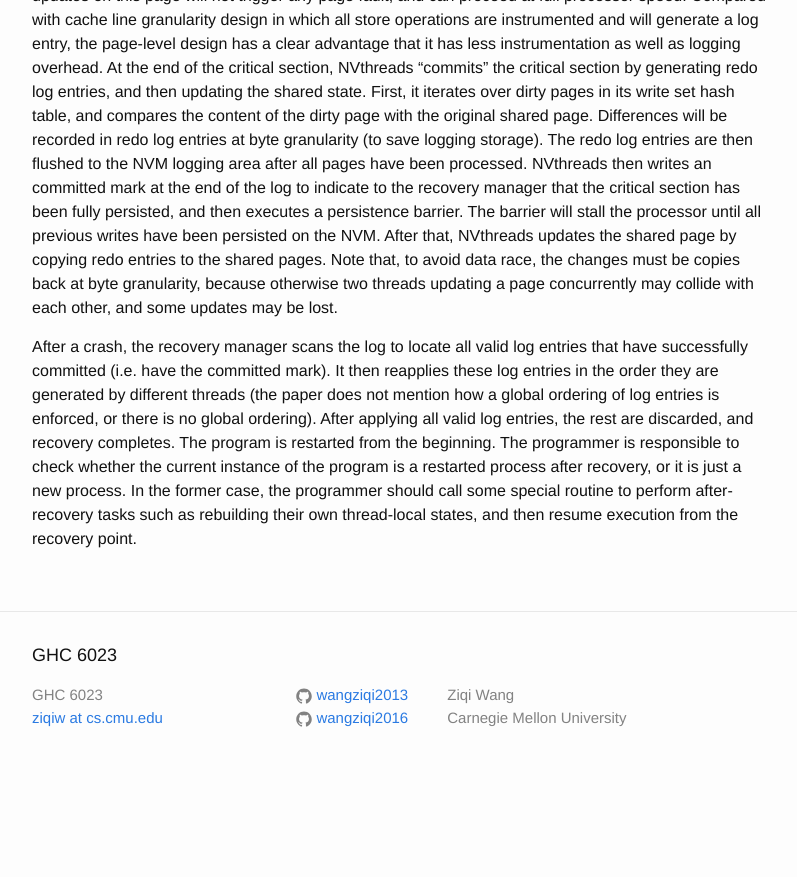
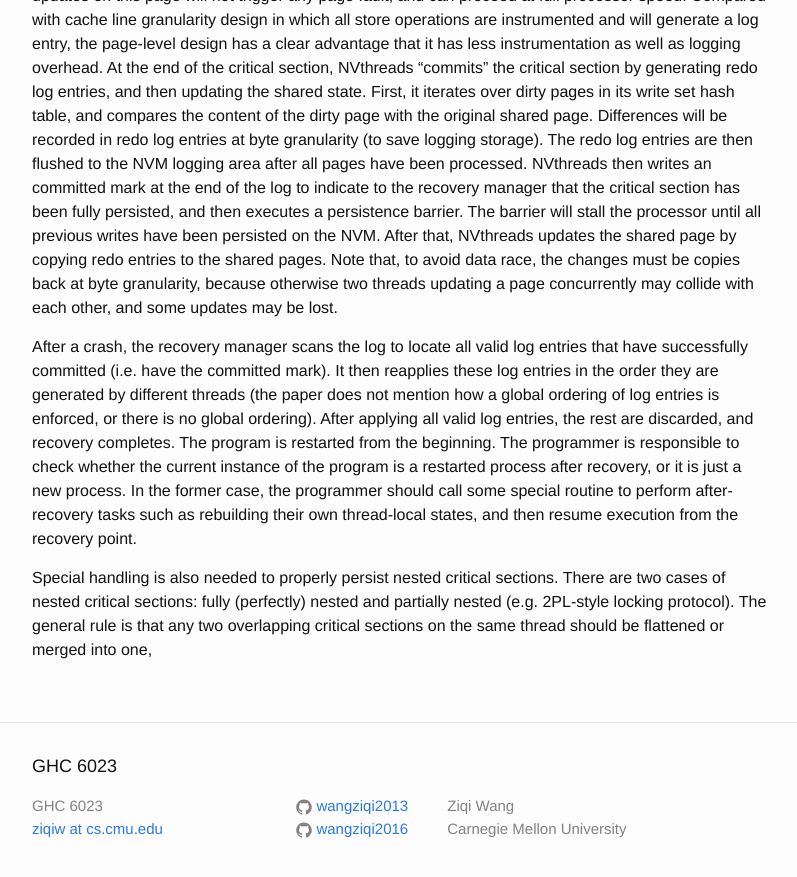
Before and after one commit to wangziqi2013/wangziqi2013.github.io, a Jekyll site: the page built from _posts/2019-08-03-nvthreads.markdown, in a window 1280 px wide and 900 px high, scrolled down 1474 px. Shown: the top 877 px of the window, without its empty margins (238-1035 px from the left). Built offline with Jekyll 4.4.1, drawn with Linux system fonts in a browser that asks for light colours; before the commit the page ends 2263 px from its top, so only the background shows below that.

Commit message:
Adding nesting

```diff
--- a/_posts/2019-08-03-nvthreads.markdown
+++ b/_posts/2019-08-03-nvthreads.markdown
@@ -68,3 +68,7 @@ the rest are discarded, and recovery completes. The program is restarted from th
 to check whether the current instance of the program is a restarted process after recovery, or it is just a new process.
 In the former case, the programmer should call some special routine to perform after-recovery tasks such as rebuilding
 their own thread-local states, and then resume execution from the recovery point.
+
+Special handling is also needed to properly persist nested critical sections. There are two cases of nested critical sections:
+fully (perfectly) nested and partially nested (e.g. 2PL-style locking protocol). The general rule is that any two overlapping
+critical sections on the same thread should be flattened or merged into one,
```
